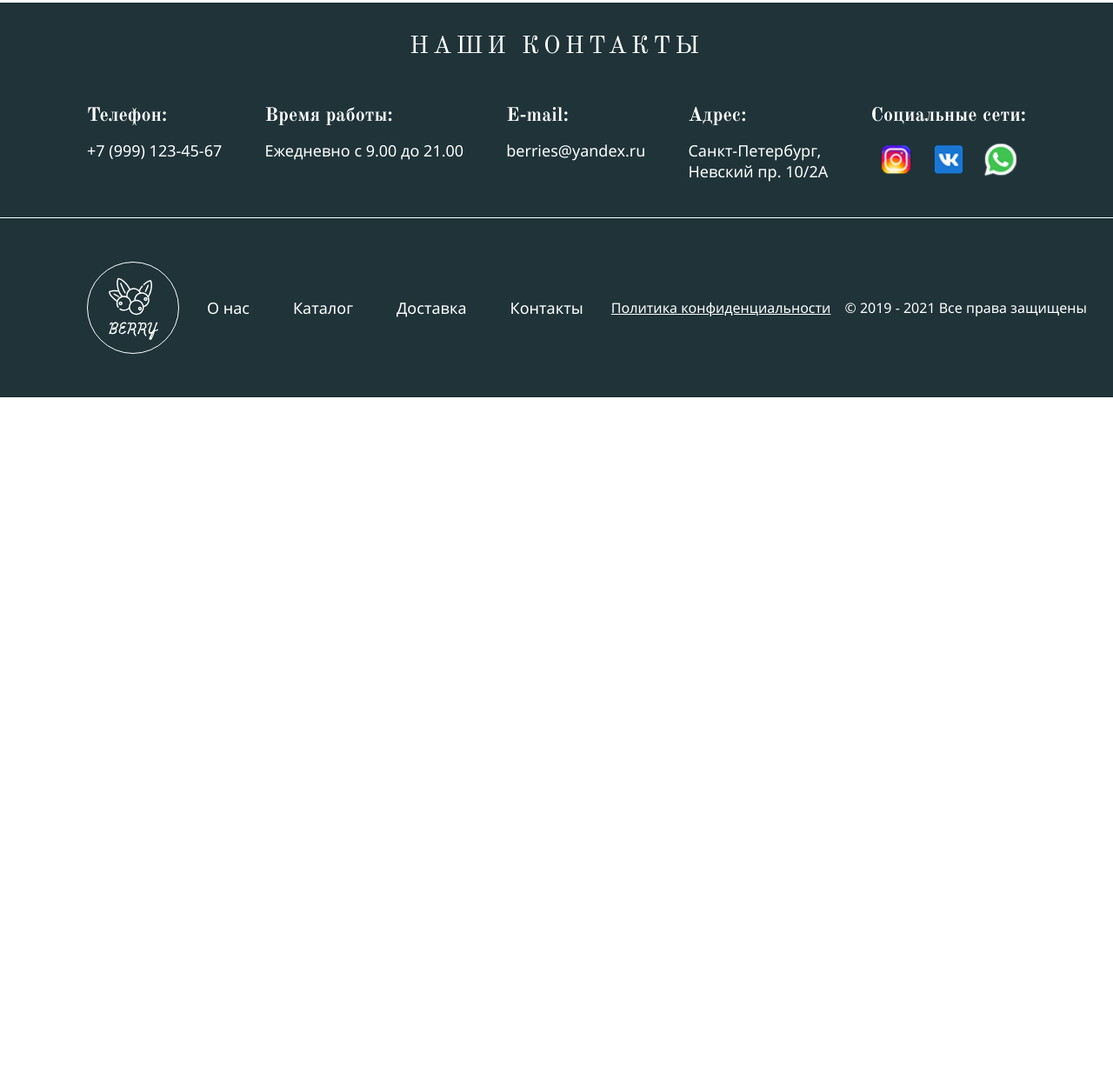
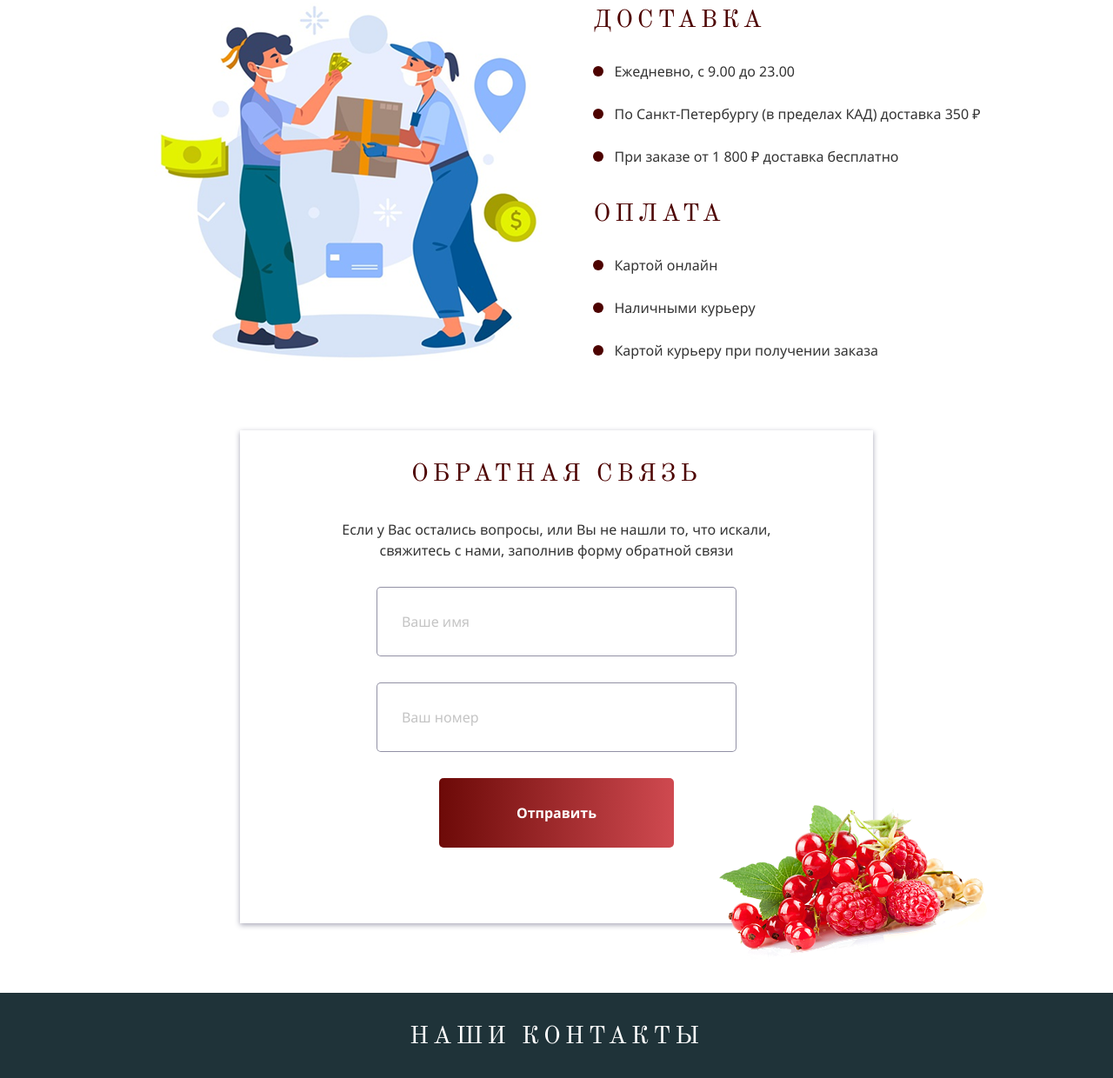
Before and after one commit to McNadodls/AleanVue, a plain HTML site: page index.html in a window 1280 px wide. Shown: the part 4034-5274 px from the top of the page at 87% size. Before the commit the page ends 4491 px from the top, so only its background shows below. Drawn offline with Linux system fonts and the light colour scheme.

Commit message:
WIP main page

```diff
--- a/index.css
+++ b/index.css
@@ -278,15 +278,15 @@ button {
     border-radius: 100%;
     background-color: none;
 }
-.slider-hit__counter_active{
+.slider-hit__counter_active {
     background-color: var(--color-accent-dark);
 }
-.slider-hit__counter:hover{
+.slider-hit__counter:hover {
     background-color: var(--color-accent-dark);
     opacity: 70%;
 }
 
-.card-hit{
+.card-hit {
     width: 31.6%;
     height: 100%;
     border-radius: 5px;
@@ -295,16 +295,18 @@ button {
     flex-direction: column;
 
 }
-.card-hit__img{
+.card-hit__img {
     width: 100%;
+    border-radius: 5px;
+    max-height: 340px;
 }
-.card-hit__body{
+.card-hit__body {
     display: flex;
     flex-direction: column;
     align-items: center;
     margin: 20px 0;
 }
-.card-hit__title{
+.card-hit__title {
     font-family: var(--font-titles);
     font-weight: normal;
     font-size: 22px;
@@ -312,7 +314,7 @@ button {
     color: var(--color-text-main);
     margin-bottom: 5px;
 }
-.card-hit__description{
+.card-hit__description {
     font-family: var(--font-main);
     font-weight: normal;
     font-size: 16px;
@@ -320,14 +322,14 @@ button {
     color: var(--color-text-grey);
     margin-bottom: 5px;
 }
-.card-hit__price{
+.card-hit__price {
     font-family: var(--font-main);
     font-weight: bold;
     font-size: 18px;
     line-height: 27px;
     margin-bottom: 20px;
 }
-.card-hit__button{
+.card-hit__button {
     width: 62.24%;
     height: 53px;
     background: var(--color-gragient);
@@ -339,6 +341,135 @@ button {
     line-height: 24px;
     color: var(--color-text-white);
 }
-.slider-hit__page_status_active{
+.slider-hit__page_status_active {
     display: flex;
 }
+.section-delivery {
+    align-self: center;
+    display: grid;
+    grid-template-columns: minmax(max-content, 498px) 1fr;
+    gap: 32px;
+}
+.section-delivery__img{
+    width: 100%;
+}
+.section-delivery__container {
+    display: flex;
+    flex-direction: column;
+    justify-content: space-between;
+    width: 100%;
+}
+.section-delivery__list {
+    display: flex;
+    flex-direction: column;
+    gap: 25px;
+    list-style: none;
+    width: 100%;
+}
+.section-delivery__signature {
+    font-family: var(--font-main);
+    font-weight: normal;
+    font-size: 16px;
+    line-height: 24px;
+    width: 100%;
+    color: var(--color-text-main);
+}
+
+.section-delivery__signature::before{
+    display: inline-block;
+    content: "";
+    width: 12px;
+    height: 12px;
+    background-color: var(--color-accent-dark);
+    border-radius: 100px;
+    margin-right: 12px;
+}
+
+.section-feedback{
+    width: 100%;
+    display: flex;
+    flex-direction: column;
+    align-items: center;
+}
+.section-feedback__form{
+    display: flex;
+    position: relative;
+    flex-direction: column;
+    align-items: center;
+    justify-content: center;
+    gap: 30px;
+    width: 56.8%;
+    padding: 30px 85px 87px;
+    box-shadow: 0px 2px 6px 0px #26254C66;
+}
+.section-feedback__img{
+    position: absolute;
+    bottom: -20%;
+    right: -20%;
+}
+.section-feedback__signature{
+    font-family: var(--font-main);
+    font-weight: normal;
+    font-size: 16px;
+    line-height: 24px;
+    letter-spacing: 0%;
+    text-align: center;
+    color: var(--color-text-main);
+}
+.section-feedback__input{
+    width: 74.35%;
+    height: 80px;
+    /* margin: 15px 0; */
+
+    padding: 28px;
+    border: 1px solid #26254C80;
+    outline: none;
+    border-radius: 5px;
+
+    font-family: var(--font-main);
+    font-weight: normal;
+    font-size: 16px;
+    line-height: 24px;
+    color: var(--color-text-main);
+}
+.section-feedback__input::placeholder{
+    color: var(--color-text-light-grey);
+}
+.section-feedback__submit{
+    width: 48.35%;
+    height: 80px;
+
+    background: var(--color-gragient);
+    border-radius: 5px;
+
+    font-family: var(--font-main);
+    font-weight: bold;
+    font-size: 16px;
+    line-height: 24px;
+    text-align: center;
+    color: var(--color-text-white);
+}
+.BtnToUp {
+    position: sticky;
+    left: 100px;
+    bottom: 100px;
+    width: 50px;
+    height: 50px;
+    margin-bottom: 100px;
+    background-image: url(./images/btn\ up.svg);
+    animation-name: BtnToUp;
+    animation-duration: 1ms;
+    animation-direction: alternate;
+    animation-timeline: scroll(block nearest);
+}
+@keyframes BtnToUp {
+    10%{
+        display: none;
+    }
+    11%{
+        display: block;
+    }
+    100%{
+        display: block;
+    }
+}
--- a/index.html
+++ b/index.html
@@ -110,6 +110,7 @@
                         </div>
                     </div>
                 </section>
+                <!-- супер костыль через js el.previousElementSibling передалать -->
                 <section class="section section-hit">
                     <h2 class="section__title">хит продаж</h2>
                     <div class="slider-hit">
@@ -179,8 +180,37 @@
                         </div>
                     </div>
                 </section>
+                <section class="section section-delivery">
+                    <img class="section-delivery__img" src="./images/section-delivery.png">
+                    <div class="section-delivery__container">
+                        <ul class="section-delivery__list">
+                            <h2 class="section__title">Доставка</h2>
+                            <li class="section-delivery__signature">Ежедневно, с 9.00 до 23.00</li>
+                            <li class="section-delivery__signature">По Санкт-Петербургу (в пределах КАД) доставка 350 ₽</li>
+                            <li class="section-delivery__signature">При заказе от 1 800 ₽ доставка бесплатно</li>
+                        </ul>
+                        <ul class="section-delivery__list">
+                            <h2 class="section__title">оплата</h2>
+                            <li class="section-delivery__signature">Картой онлайн</li>
+                            <li class="section-delivery__signature">Наличными курьеру</li>
+                            <li class="section-delivery__signature">Картой курьеру при получении заказа</li>
+                        </ul>
+                    </div>
+                </section>
+                <section class="section section-feedback">
+                    <form class="section-feedback__form">
+                            <img class="section-feedback__img" src="./images/pngwing.png"/>
+                            <h2 class="section__title">Обратная связь</h2>
+                            <p class="section-feedback__signature">Если у Вас остались вопросы, или Вы не нашли то, что искали, свяжитесь с нами, заполнив форму обратной связи</p>
+                            <input class="section-feedback__input" type="email" placeholder="Ваше имя"/>
+                            <input class="section-feedback__input" type="number" placeholder="Ваш номер"/>
+                            <button class="section-feedback__submit" type="submit">Отправить</button>
+                    </form>
+                </section>
             </div>
         </main>
+        <!-- супер костыль через анимации css передалать -->
+        <a class="BtnToUp"></a>
         <footer class="footer">
             <h2 class="footer__title">Наши контакты</h2>
             <ul class="contacts">
@@ -217,6 +247,7 @@
             </ul>
             <menu-component prop="footer"></menu-component>
         </footer>
+
         <script src="index.js" type="module"></script>
     </body>
 </html>
```
Also changed, not shown: images/btn up.svg (added), images/pngwing.png (added), images/section-delivery.png (added).
